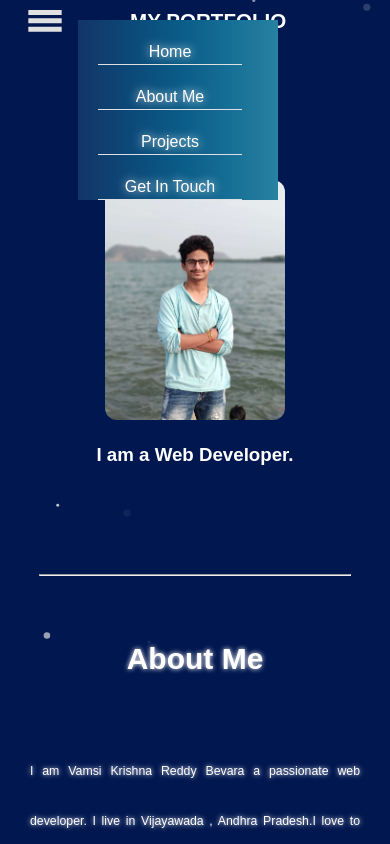
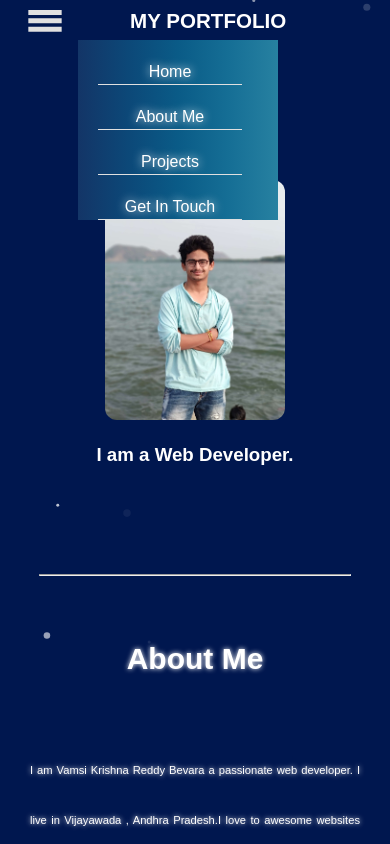
Before and after one commit to vamsikrishnareddybevara/myportfolio, a plain HTML site: page index.html in a window 390 px wide. Both pictures are taken after a click on the link 34 px from the left and 13 px from the top of the page. Shown: the top 844 px of the page. Drawn offline with nearby package versions, Linux system fonts and the light colour scheme.

Commit message:
update 25

```diff
--- a/responsive.css
+++ b/responsive.css
@@ -10,9 +10,6 @@
 	.item{
 		font-size: 1em;
 		margin-right: 40px;
-	}
-	.about-me{
-		font-size: 1.1em;
 	}
 	.about-heading{
 		font-size: 30px;
@@ -30,7 +27,7 @@
 }
 @media screen and (max-width: 550px){
 	.nav {
-    	z-index: 10;
+    	z-index: 100;
 background-image: linear-gradient(to right, #133567, #0c4878, #0a5b87, #156e95, #2781a1);    	width: 200px;
     	position:absolute;
     	/* This trasform moves the drawer off canvas. */
@@ -40,8 +37,8 @@ background-image: linear-gradient(to right, #133567, #0c4878, #0a5b87, #156e95,
     	transition: transform 0.5s ease;
  	 }
     .nav.open {
-    	-webkit-transform: translate(20vw, 20px);
-    	transform: translate(20vw, 20px);
+    	-webkit-transform: translate(20vw, 40px);
+    	transform: translate(20vw, 40px);
   	}
   	.item {
    		display: list-item;
```
